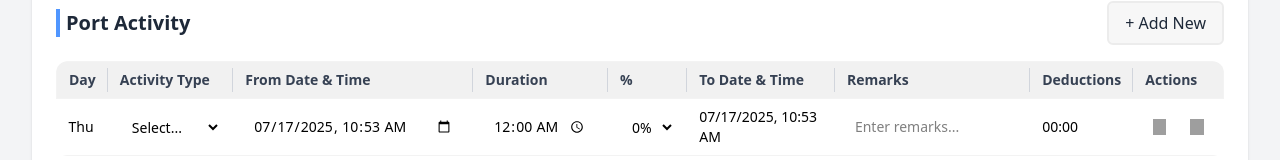
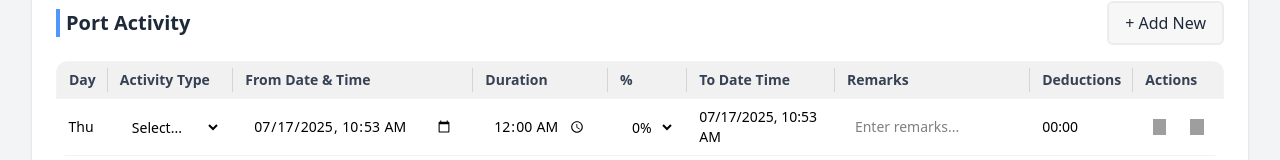
Before and after one commit to NimaRahimiJahandide/port-activity, a Vue app: page / in a window 1280 px wide. Shown: the part 352-512 px from the top of the page. Built offline with nearby package versions, Linux system fonts and the light colour scheme; grey boxes are pictures that could not be loaded.

Commit message:
fix header

```diff
--- a/src/components/PortActivityTable.vue
+++ b/src/components/PortActivityTable.vue
@@ -35,7 +35,7 @@
               <div class="absolute right-0 top-[6px] bottom-[6px] w-px bg-gray-300"></div>
             </th>
             <th class="relative px-3 py-2 text-left">
-              <span>To Date &amp; Time</span>
+              <span>To Date Time</span>
               <div class="absolute right-0 top-[6px] bottom-[6px] w-px bg-gray-300"></div>
             </th>
             <th class="relative px-3 py-2 text-left">
```
